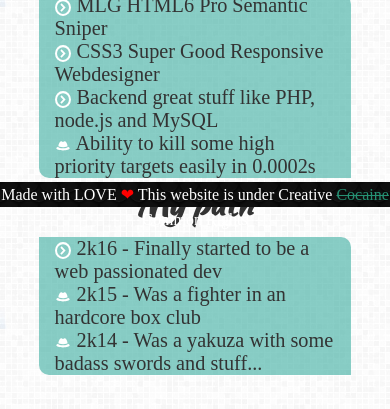
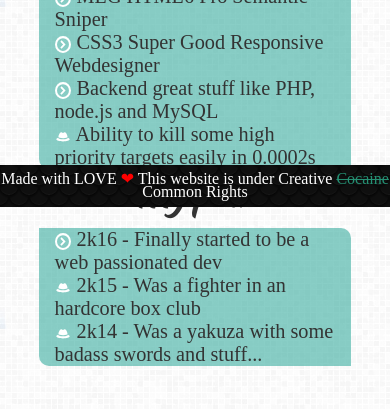
Before and after one commit to kissu/smoll-project, a plain HTML site: page index.html in a window 390 px wide. Shown: the part 637-1046 px from the top of the page. Drawn offline with Linux system fonts and the light colour scheme.

Commit message:
fix footer

```diff
--- a/style.css
+++ b/style.css
@@ -6,6 +6,7 @@
 }
 html{
 	height: 100%;
+	overflow-x: hidden;
 	display: -webkit-box;
 	display: -webkit-flex;
 	display: -ms-flexbox;
@@ -122,7 +123,8 @@ aside{
 	display: -ms-flexbox;
 	display: flex;
 	width: 70%;
-	padding: 4vmax 0;
+	padding-top: 3vmax;
+	padding-bottom: 5vmax;
 	margin: auto;
 	-webkit-box-orient: horizontal;
 	-webkit-box-direction: normal;
@@ -246,9 +248,14 @@ s{
 		        align-self: center;
 	}
 }
-@media screen and (max-width: 600px) {
+@media screen and (max-width: 550px) {
 	li{
 		font-size: 2.4vmax;
+	}
+	footer{
+		padding: 1vmax 0;
+		height: 5vmax;
+		line-height: 1.5vmax;
 	}
 }
 @media screen and (min-width: 1500px) { /* not the best way... */
```
